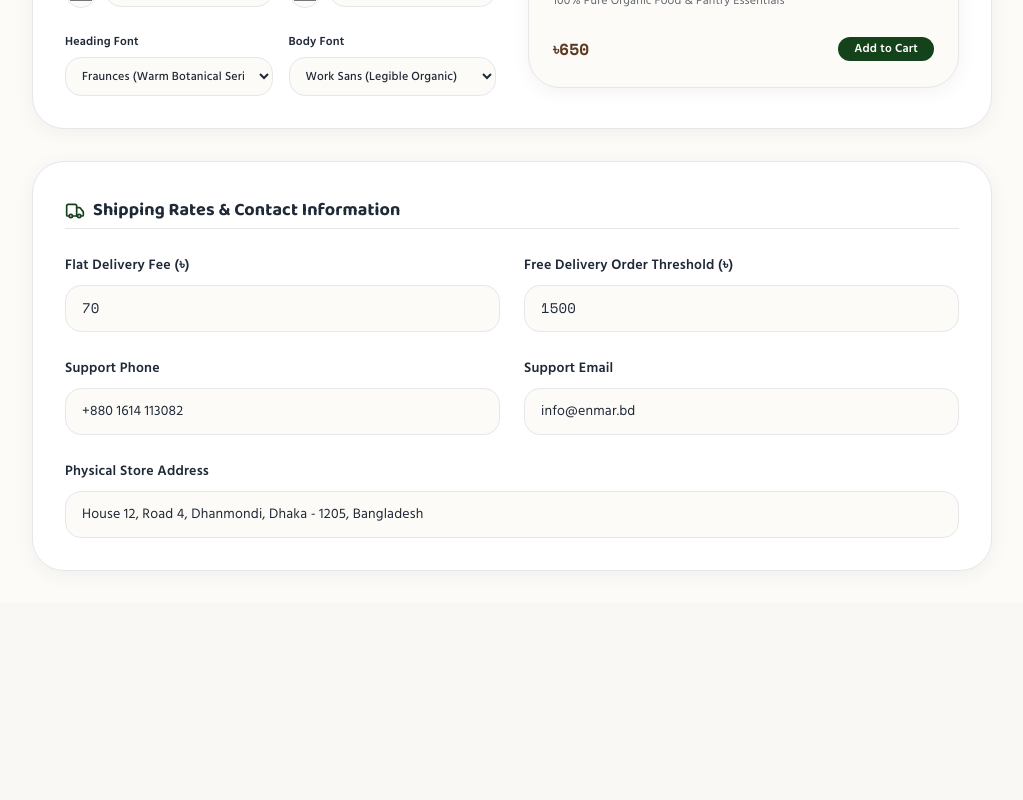
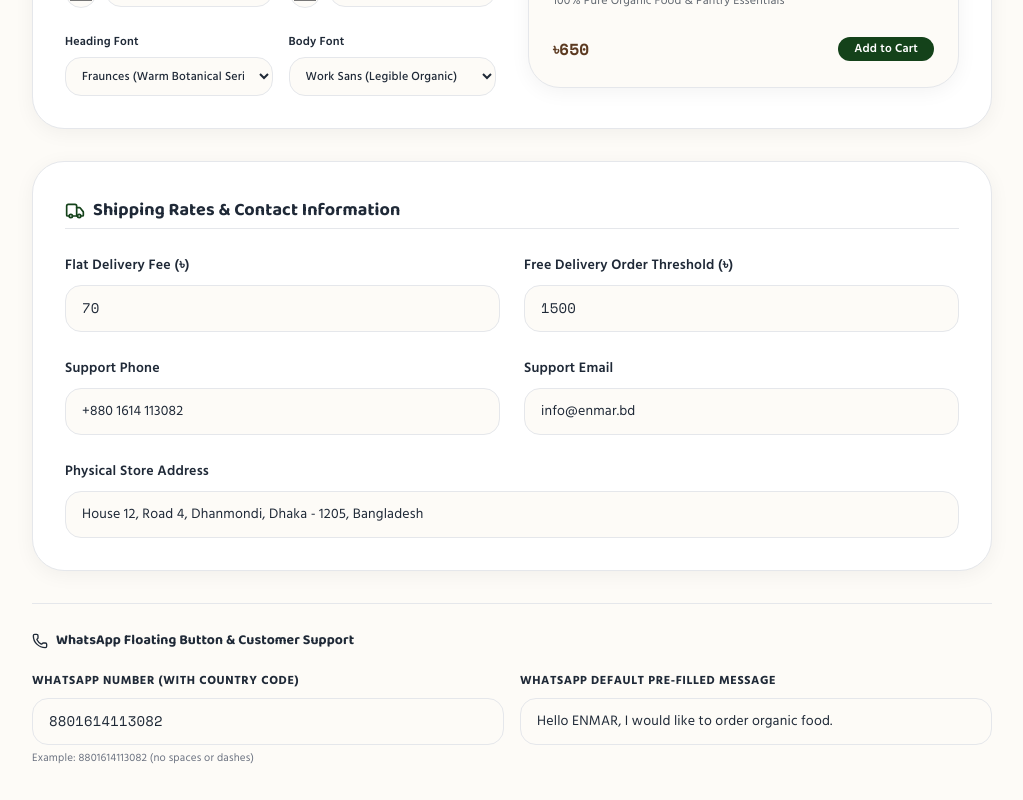
Before and after one commit to abu-hourira/bd_ecom, a Next.js app: page /admin/settings in a window 1280 px wide. Shown: the part 971-1771 px from the top of the page, without its empty margins (256-1279 px from the left). Before the commit the page ends 1574 px from the top, so only its background shows below. Built offline with nearby package versions, Linux system fonts and the light colour scheme; no server answers.

Commit message:
feat(settings): added admin-controlled WhatsApp number and message configuration with dynamic floating button integration

```diff
--- a/app/admin/settings/page.tsx
+++ b/app/admin/settings/page.tsx
@@ -35,6 +35,8 @@ export default function AdminSettingsPage() {
     contactPhone: "+880 1614 113082",
     contactEmail: "info@enmar.bd",
     contactAddress: "House 12, Road 4, Dhanmondi, Dhaka - 1205, Bangladesh",
+    whatsappNumber: "8801614113082",
+    whatsappDefaultMessage: "Hello ENMAR, I would like to order organic food.",
     shippingFlat: "70",
     freeShippingThreshold: "1500",
     siteLogo: "/assets/logo/logo.png",
@@ -421,7 +423,44 @@ export default function AdminSettingsPage() {
             </div>
           </div>
         </div>
-      </form>
+
+              {/* WhatsApp Support Configuration */}
+              <div className="pt-6 border-t border-line space-y-4">
+                <h4 className="text-sm font-bold font-display text-ink flex items-center gap-2 text-emerald-700">
+                  <Phone className="w-4 h-4" />
+                  <span>WhatsApp Floating Button & Customer Support</span>
+                </h4>
+                <div className="grid grid-cols-1 sm:grid-cols-2 gap-4">
+                  <div>
+                    <label className="block text-xs font-bold text-ink uppercase tracking-wider mb-2">
+                      WhatsApp Number (With Country Code)
+                    </label>
+                    <input
+                      type="text"
+                      value={settings.whatsappNumber || ""}
+                      onChange={(e) => setSettings({ ...settings, whatsappNumber: e.target.value })}
+                      placeholder="e.g. 8801614113082"
+                      className="w-full px-4 py-2.5 rounded-xl bg-bg border border-line text-sm font-mono focus:outline-none focus:border-forest"
+                    />
+                    <span className="text-[11px] text-ink-soft mt-1 block">Example: 8801614113082 (no spaces or dashes)</span>
+                  </div>
+
+                  <div>
+                    <label className="block text-xs font-bold text-ink uppercase tracking-wider mb-2">
+                      WhatsApp Default Pre-filled Message
+                    </label>
+                    <input
+                      type="text"
+                      value={settings.whatsappDefaultMessage || ""}
+                      onChange={(e) => setSettings({ ...settings, whatsappDefaultMessage: e.target.value })}
+                      placeholder="Hello ENMAR, I want to order..."
+                      className="w-full px-4 py-2.5 rounded-xl bg-bg border border-line text-sm focus:outline-none focus:border-forest"
+                    />
+                  </div>
+                </div>
+              </div>
+
+            </form>
 
       <AlertModal
         isOpen={alertState.isOpen}
--- /dev/null
+++ b/app/api/storefront/settings/route.ts
@@ -0,0 +1,46 @@
+import { NextResponse } from "next/server";
+import { prisma } from "@/lib/prisma";
+
+export async function GET() {
+  try {
+    const settingsList = await prisma.siteSetting.findMany({
+      where: {
+        key: {
+          in: [
+            "brandName",
+            "brandTagline",
+            "contactPhone",
+            "contactEmail",
+            "contactAddress",
+            "whatsappNumber",
+            "whatsappDefaultMessage",
+            "siteLogo",
+            "siteFavicon",
+            "freeShippingThreshold",
+          ],
+        },
+      },
+    });
+
+    const settings: Record<string, string> = {
+      brandName: "ENMAR",
+      brandTagline: "100% Pure Organic Food",
+      contactPhone: "+880 1614 113082",
+      contactEmail: "support@enmar.bd",
+      contactAddress: "House 14, Road 7, Sector 3, Uttara, Dhaka-1230",
+      whatsappNumber: "8801614113082",
+      whatsappDefaultMessage: "Hello ENMAR, I would like to know more about your organic products.",
+      siteLogo: "/assets/logo/logo.png",
+      siteFavicon: "/favicon.ico",
+      freeShippingThreshold: "1500",
+    };
+
+    settingsList.forEach((s) => {
+      settings[s.key] = s.value;
+    });
+
+    return NextResponse.json({ success: true, settings });
+  } catch (error: any) {
+    return NextResponse.json({ error: error.message }, { status: 500 });
+  }
+}
--- a/components/storefront/FloatingWhatsApp.tsx
+++ b/components/storefront/FloatingWhatsApp.tsx
@@ -1,6 +1,7 @@
 "use client";
 // components/storefront/FloatingWhatsApp.tsx
 
+import { useState, useEffect } from "react";
 import { MessageCircle } from "lucide-react";
 import { useFeatures } from "@/context/FeatureFlagContext";
 import { useLanguage } from "@/context/LanguageContext";
@@ -8,16 +9,38 @@ import { useLanguage } from "@/context/LanguageContext";
 export default function FloatingWhatsApp() {
   const { isFeatureEnabled } = useFeatures();
   const { locale } = useLanguage();
+  const [waNumber, setWaNumber] = useState("8801614113082");
+  const [waMessage, setWaMessage] = useState("Hello ENMAR, I would like to order organic food.");
+
+  useEffect(() => {
+    fetch("/api/storefront/settings")
+      .then((res) => res.json())
+      .then((data) => {
+        if (data.success && data.settings) {
+          if (data.settings.whatsappNumber) {
+            const cleanNum = data.settings.whatsappNumber.replace(/[^0-9]/g, "");
+            if (cleanNum) setWaNumber(cleanNum);
+          }
+          if (data.settings.whatsappDefaultMessage) {
+            setWaMessage(data.settings.whatsappDefaultMessage);
+          }
+        }
+      })
+      .catch(() => {});
+  }, []);
 
   if (!isFeatureEnabled("whatsapp_floating_button")) return null;
 
+  const encodedMsg = encodeURIComponent(waMessage);
+  const waUrl = "https://wa.me/" + waNumber + "?text=" + encodedMsg;
+
   return (
     <a
-      href="https://wa.me/8801614113082?text=Hello%20ENMAR,%20I%20would%20like%20to%20order%20organic%20food."
+      href={waUrl}
       target="_blank"
       rel="noopener noreferrer"
       className="fixed bottom-20 md:bottom-6 right-4 sm:right-6 z-40 p-3 sm:p-3.5 rounded-full bg-emerald-600 hover:bg-emerald-700 text-white shadow-xl flex items-center gap-2 group transition-all duration-300 hover:scale-105 active:scale-95 border-2 border-white/90 cursor-pointer"
-      title={locale === "bn" ? "হোয়াটসঅ্যাপে অর্ডার বা তথ্য জানুন" : "Chat on WhatsApp (+8801614113082)"}
+      title={locale === "bn" ? "হোয়াটসঅ্যাপে যোগাযোগ করুন (" + waNumber + ")" : "Chat on WhatsApp (" + waNumber + ")"}
       aria-label="WhatsApp Support"
     >
       <MessageCircle className="w-5 h-5 text-white" />
```
